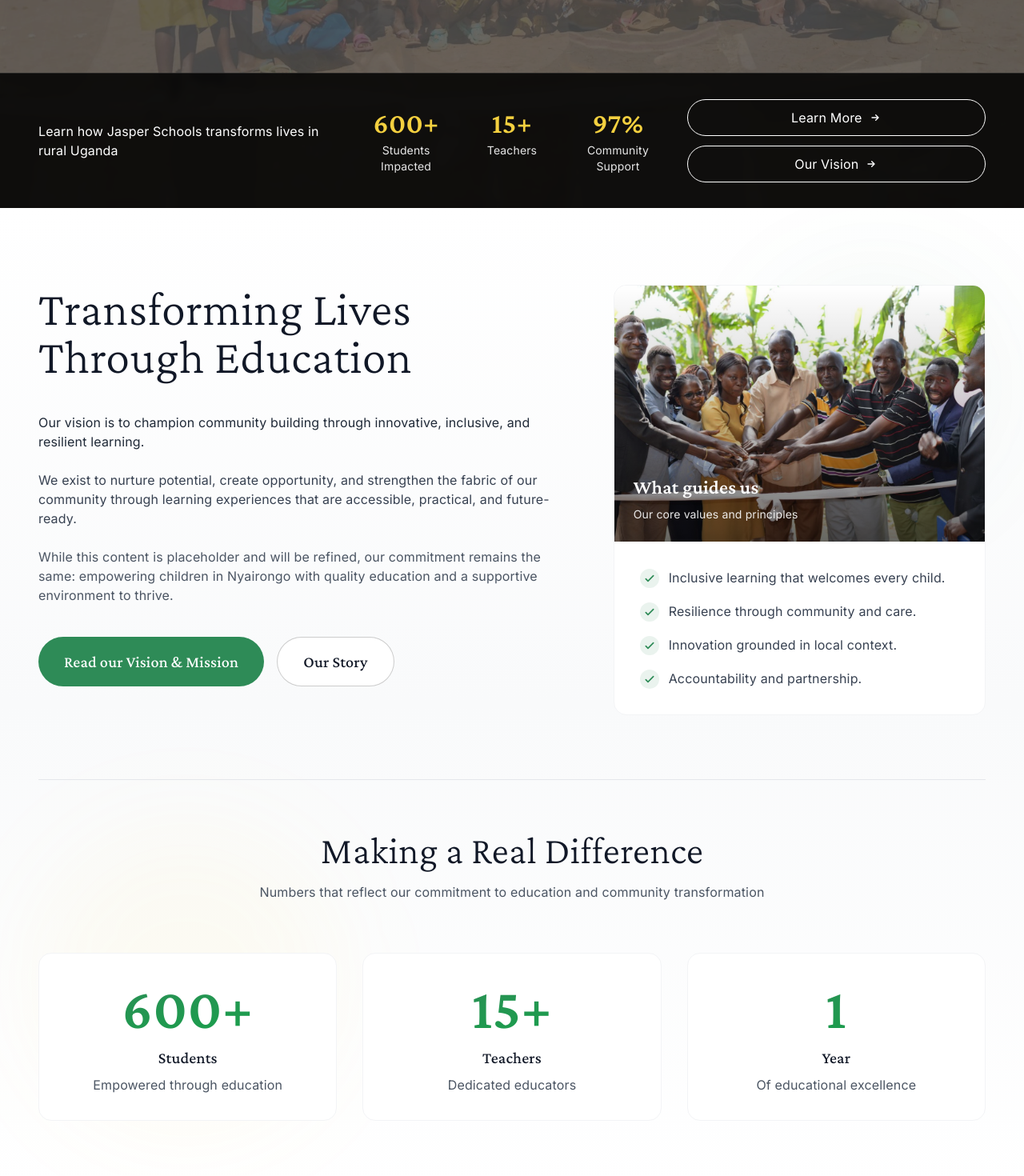
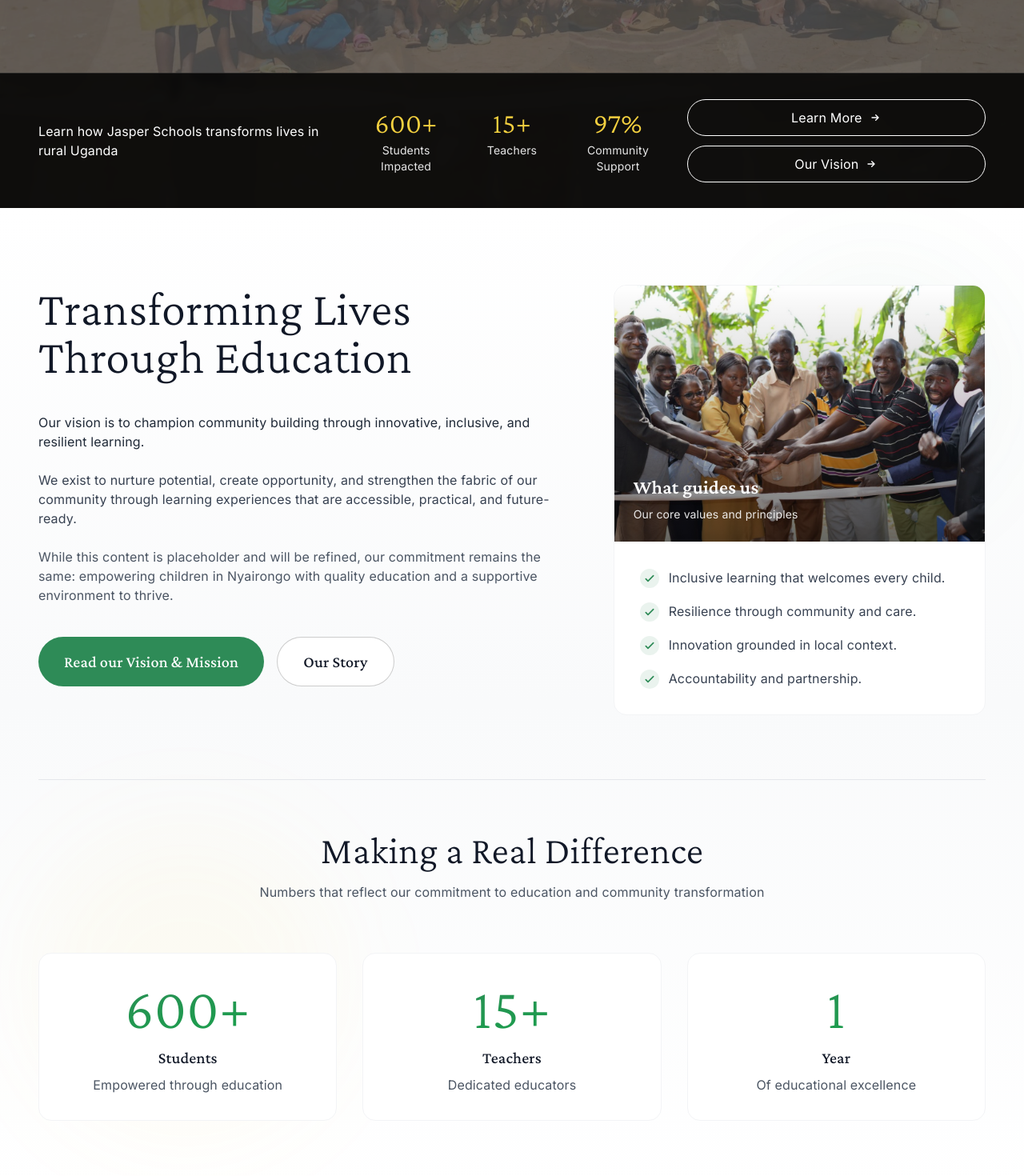
Before and after one commit to JasperSchools/jasperschools, a Next.js app: page / in a window 1280 px wide. Shown: the part 620-2090 px from the top of the page at 80% size. Built offline with nearby package versions, Linux system fonts and the light colour scheme.

Commit message:
more ui updates

```diff
--- a/src/app/about/our-story/page.tsx
+++ b/src/app/about/our-story/page.tsx
@@ -145,7 +145,7 @@ function ImpactSection() {
                 animate={isInView ? { opacity: 1, scale: 1, y: 0 } : { opacity: 0, scale: 0.5, y: 30 }}
                 transition={{ duration: 0.6, delay: 0.8, type: "spring", stiffness: 100 }}
               >
-                <div className="text-4xl sm:text-5xl lg:text-6xl font-heading-bold text-[#0D4723] mb-2">
+                <div className="text-4xl sm:text-5xl lg:text-6xl font-heading text-[#0D4723] mb-2">
                   <AnimatedCounter end={600} duration={2500} suffix="+" inView={isInView} />
                 </div>
                 <div className="text-gray-600 font-heading-medium">Students Impacted</div>
@@ -158,7 +158,7 @@ function ImpactSection() {
                 animate={isInView ? { opacity: 1, scale: 1, y: 0 } : { opacity: 0, scale: 0.5, y: 30 }}
                 transition={{ duration: 0.6, delay: 1, type: "spring", stiffness: 100 }}
               >
-                <div className="text-4xl sm:text-5xl lg:text-6xl font-heading-bold text-[#0D4723] mb-2">
+                <div className="text-4xl sm:text-5xl lg:text-6xl font-heading text-[#0D4723] mb-2">
                   <AnimatedCounter end={15} duration={2000} suffix="+" inView={isInView} />
                 </div>
                 <div className="text-gray-600 font-heading-medium">Qualified Teachers</div>
--- a/src/app/donate/page.tsx
+++ b/src/app/donate/page.tsx
@@ -191,7 +191,7 @@ function ImpactStats() {
               animate={isInView ? { opacity: 1, scale: 1 } : { opacity: 0, scale: 0.8 }}
               transition={{ duration: 0.6, delay: index * 0.1, type: "spring" }}
             >
-              <div className="text-3xl sm:text-4xl lg:text-5xl font-heading-bold text-school-green mb-2">
+              <div className="text-3xl sm:text-4xl lg:text-5xl font-heading text-school-green mb-2">
                 <AnimatedCounter
                   end={stat.value}
                   duration={stat.duration}
@@ -489,7 +489,7 @@ function FundAllocation() {
               </svg>
               <div className="absolute inset-0 flex items-center justify-center">
                 <div className="text-center">
-                  <div className="text-4xl font-heading-bold text-gray-900">98%</div>
+                  <div className="text-4xl font-heading text-gray-900">98%</div>
                   <div className="text-sm text-gray-600 font-paragraph">to programs</div>
                 </div>
               </div>
@@ -513,7 +513,7 @@ function FundAllocation() {
                 <div className="flex-1">
                   <div className="flex justify-between items-center mb-2">
                     <span className="font-heading-semibold text-gray-900">{item.category}</span>
-                    <span className="font-heading-bold text-lg text-gray-900">{item.percentage}%</span>
+                    <span className="font-heading text-lg text-gray-900">{item.percentage}%</span>
                   </div>
                   <div className="w-full bg-gray-200 rounded-full h-2">
                     <motion.div
--- a/src/app/page.tsx
+++ b/src/app/page.tsx
@@ -241,7 +241,7 @@ function StatisticsSection() {
               stiffness: 100
             }}
           >
-            <div className="text-5xl sm:text-6xl lg:text-7xl font-heading-bold bg-gradient-to-br from-school-green to-green-600 bg-clip-text text-transparent mb-3">
+            <div className="text-5xl sm:text-6xl lg:text-7xl font-heading bg-gradient-to-br from-school-green to-green-600 bg-clip-text text-transparent mb-3">
               <AnimatedCounter end={stat.end} duration={stat.duration} suffix={stat.suffix} inView={isInView} />
             </div>
             <div className="text-xl font-heading-semibold text-gray-900 mb-2">{stat.label}</div>
@@ -436,7 +436,7 @@ function DonateSection() {
                 animate={isInView ? { opacity: 1, scale: 1 } : { opacity: 0, scale: 0.8 }}
                 transition={{ duration: 0.5, delay: 0.4 + index * 0.1, type: "spring" }}
               >
-                <div className="text-4xl font-heading-bold text-school-yellow mb-2">
+                <div className="text-4xl font-heading text-school-yellow mb-2">
                   {stat.value}{stat.suffix}
                 </div>
                 <div className="text-sm text-green-100 font-paragraph">
--- a/src/components/Hero.tsx
+++ b/src/components/Hero.tsx
@@ -197,7 +197,7 @@ export default function Hero() {
                 animate={{ opacity: 1, scale: 1 }}
                 transition={{ duration: 0.6, delay: 3.0, type: "spring", stiffness: 100 }}
               >
-                <div className="text-3xl sm:text-3xl lg:text-4xl font-heading-bold text-school-yellow mb-1">
+                <div className="text-3xl sm:text-3xl lg:text-4xl font-heading text-school-yellow mb-1">
                   <AnimatedCounter end={600} duration={2000} suffix="+" delay={3200} />
                 </div>
                 <div className="text-white/90 font-paragraph text-sm sm:text-sm">
@@ -210,7 +210,7 @@ export default function Hero() {
                 animate={{ opacity: 1, scale: 1 }}
                 transition={{ duration: 0.6, delay: 3.2, type: "spring", stiffness: 100 }}
               >
-                <div className="text-3xl sm:text-3xl lg:text-4xl font-heading-bold text-school-yellow mb-1">
+                <div className="text-3xl sm:text-3xl lg:text-4xl font-heading text-school-yellow mb-1">
                   <AnimatedCounter end={15} duration={1800} suffix="+" delay={3400} />
                 </div>
                 <div className="text-white/90 font-paragraph text-sm sm:text-sm">
@@ -223,7 +223,7 @@ export default function Hero() {
                 animate={{ opacity: 1, scale: 1 }}
                 transition={{ duration: 0.6, delay: 3.4, type: "spring", stiffness: 100 }}
               >
-                <div className="text-3xl sm:text-3xl lg:text-4xl font-heading-bold text-school-yellow mb-1">
+                <div className="text-3xl sm:text-3xl lg:text-4xl font-heading text-school-yellow mb-1">
                   <AnimatedCounter end={97} duration={1600} suffix="%" delay={3600} />
                 </div>
                 <div className="text-white/90 font-paragraph text-sm sm:text-sm">
```
